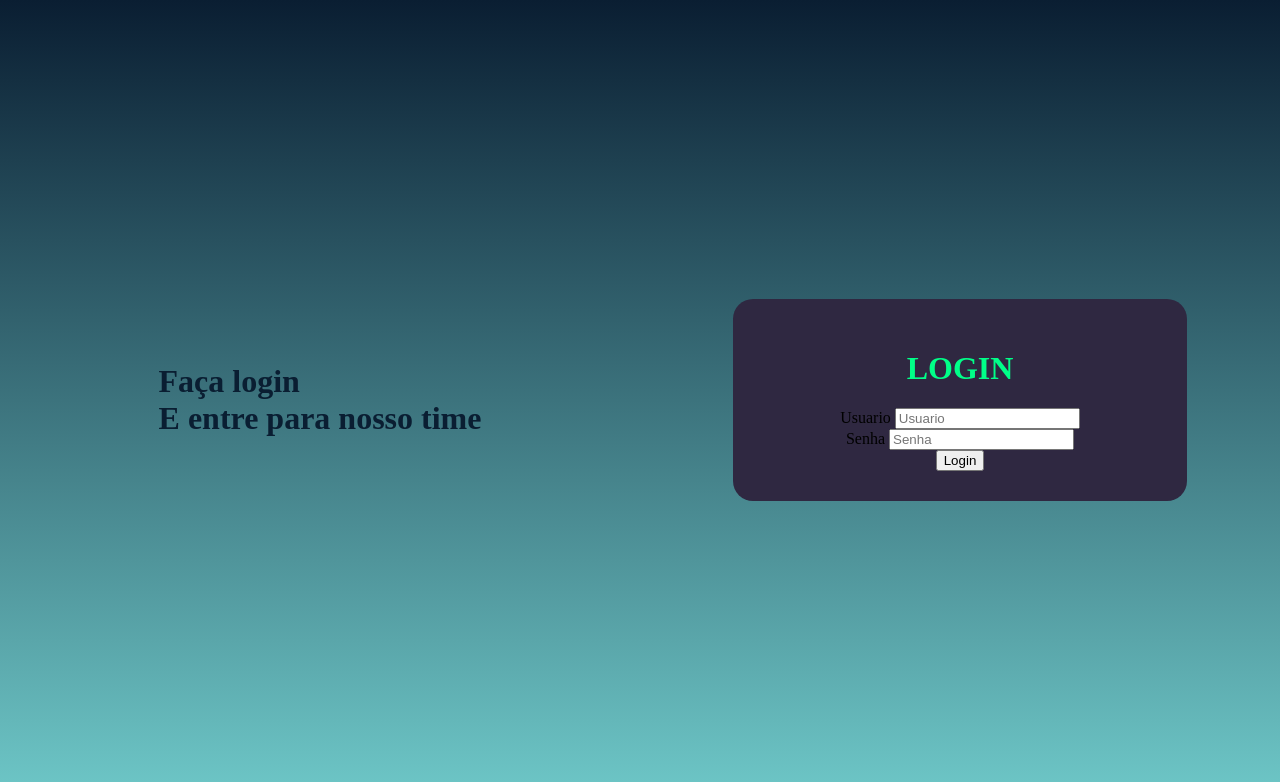
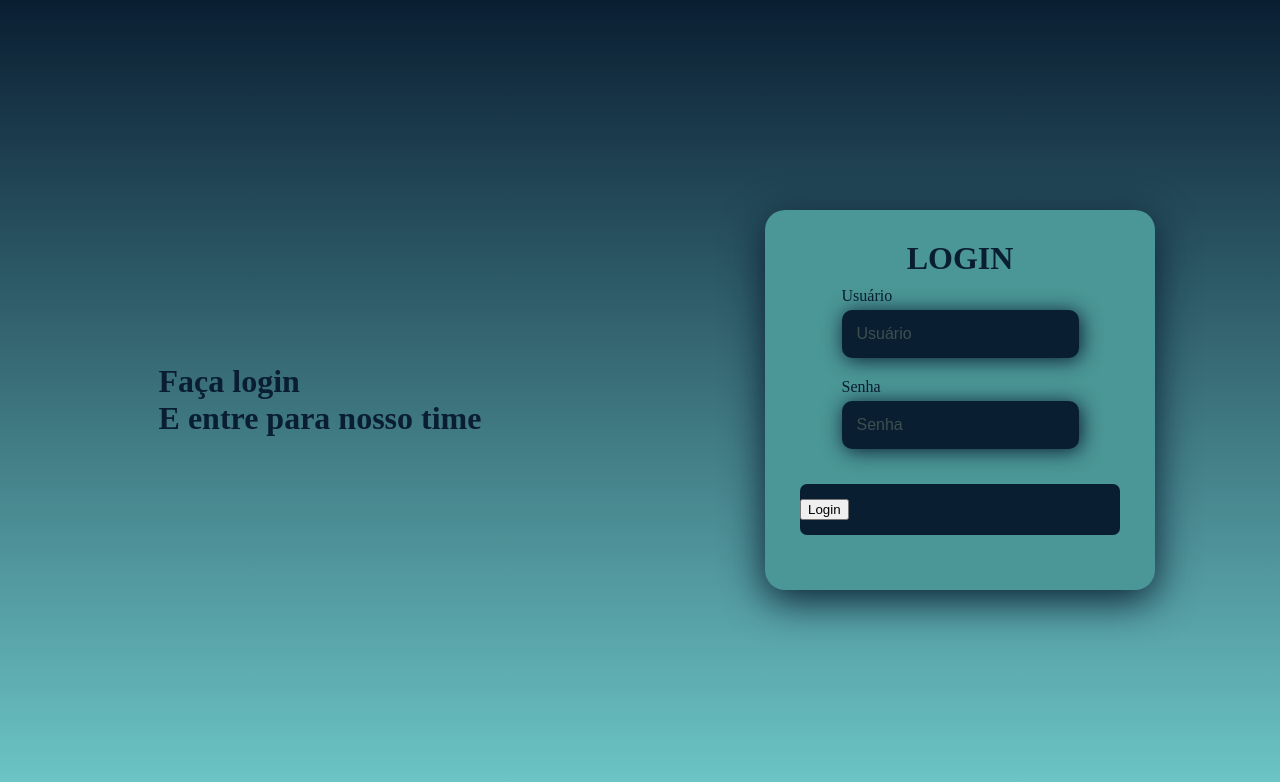
Before and after one commit to Luan-Gabriel-Brusarosco/TCC, a plain HTML site: page Pglogin/pglogin.html in a window 1280 px wide. Drawn offline with Linux system fonts and the light colour scheme.

Commit message:
20-09-23

```diff
--- a/Pglogin/login.css
+++ b/Pglogin/login.css
@@ -33,17 +33,64 @@ body{
 }
 
 .card-login{
-    width: 60%;
+    width: 50%;
     display: flex;
     justify-content: center;
     align-items: center;
     flex-direction: column;
     padding: 30px 35px;
-    background: #2f2841;
+    background: rgb(75, 150, 150);
     border-radius: 20px;
-    box-shadow: 0px 10px 40px #00000000;
+    box-shadow: 0px 10px 40px rgb(10, 30, 50);
 }
 
 .card-login > h1{
-    color: #00ff88;
+    color: rgb(10, 30, 50);
+    font-weight: 800;
+    margin: 0;
 }
+
+.textfield{
+    display: flex;
+    flex-direction: column;
+    align-items: flex-start;
+    justify-content: center;
+    margin: 10px 0px;
+}
+
+.textfield > input{
+    width: 100%;
+    border: none;
+    border-radius: 10px;
+    padding: 15px;
+    background: rgb(10, 30, 50);
+    color: rgb(190, 240, 240);
+    font-size: 12pt;
+    box-shadow: 2px 2px 20px rgb(10, 30, 50);
+    outline: none;
+    box-sizing: border-box;
+}
+
+.textfield > label{
+    color: rgb(10, 30, 50);
+    margin-bottom: 5px;
+}
+
+.textfield > input::placeholder{
+    color: rgb(60, 80, 80);
+}
+
+.btn-login{
+    width: 100%;
+    padding: 15px 0px;
+    margin: 25px;
+    border: none;
+    border-radius: 7px;
+    outline: none;
+    text-transform: uppercase;
+    font-weight: 800;
+    letter-spacing: 3px;
+    color: rgb(190, 240, 240);
+    background: rgb(10, 30, 50);
+    cursor: pointer;
+}
--- a/Pglogin/pglogin.html
+++ b/Pglogin/pglogin.html
@@ -15,11 +15,11 @@
         <div class="right-login">
             <div class="card-login">
                 <h1>LOGIN</h1>
-                <div class="textfild">
-                    <label for="usuario">Usuario</label>
-                    <input type="text" name="usuario" placeholder="Usuario">
+                <div class="textfield">
+                    <label for="usuario">Usuário</label>
+                    <input type="text" name="usuario" placeholder="Usuário">
                 </div>
-                <div class="textfild">
+                <div class="textfield">
                     <label for="senha">Senha</label>
                     <input type="password" name="senha" placeholder="Senha">
                 </div>
```
Also changed, not shown: style.css (+10 -7 lines).
